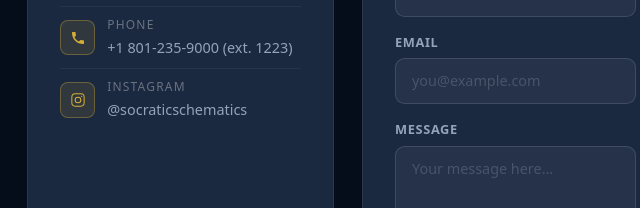
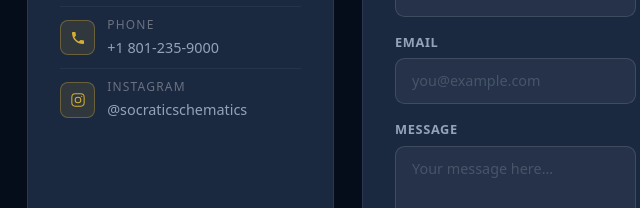
Before and after one commit to AbrarIhtiram/Socratic-Schematics-Website, a plain HTML site: page contact.html in a window 1280 px wide. Shown: the part 427-635 px from the top of the page, 292-932 px from the left. Drawn offline with nearby package versions, Linux system fonts and the light colour scheme.

Commit message:
Update contact.html

```diff
--- a/contact.html
+++ b/contact.html
@@ -148,7 +148,7 @@
         </div>
         <div>
           <div class="text-xs text-gray-500 uppercase tracking-widest mb-0.5">Phone</div>
-          <a href="tel:+18012359000,1223">+1 801-235-9000 (ext. 1223)</a>
+          <a href="tel:+18012359000">+1 801-235-9000 </a>
         </div>
       </div>
 
```
